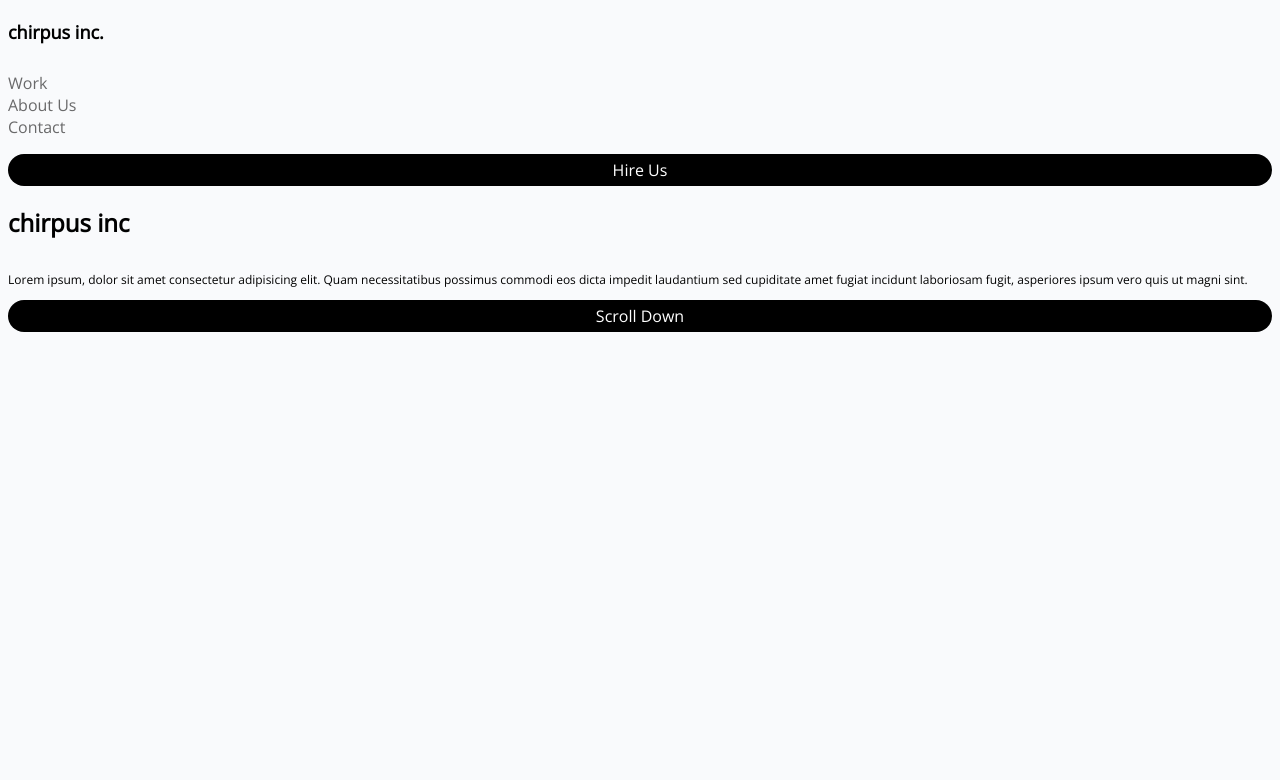
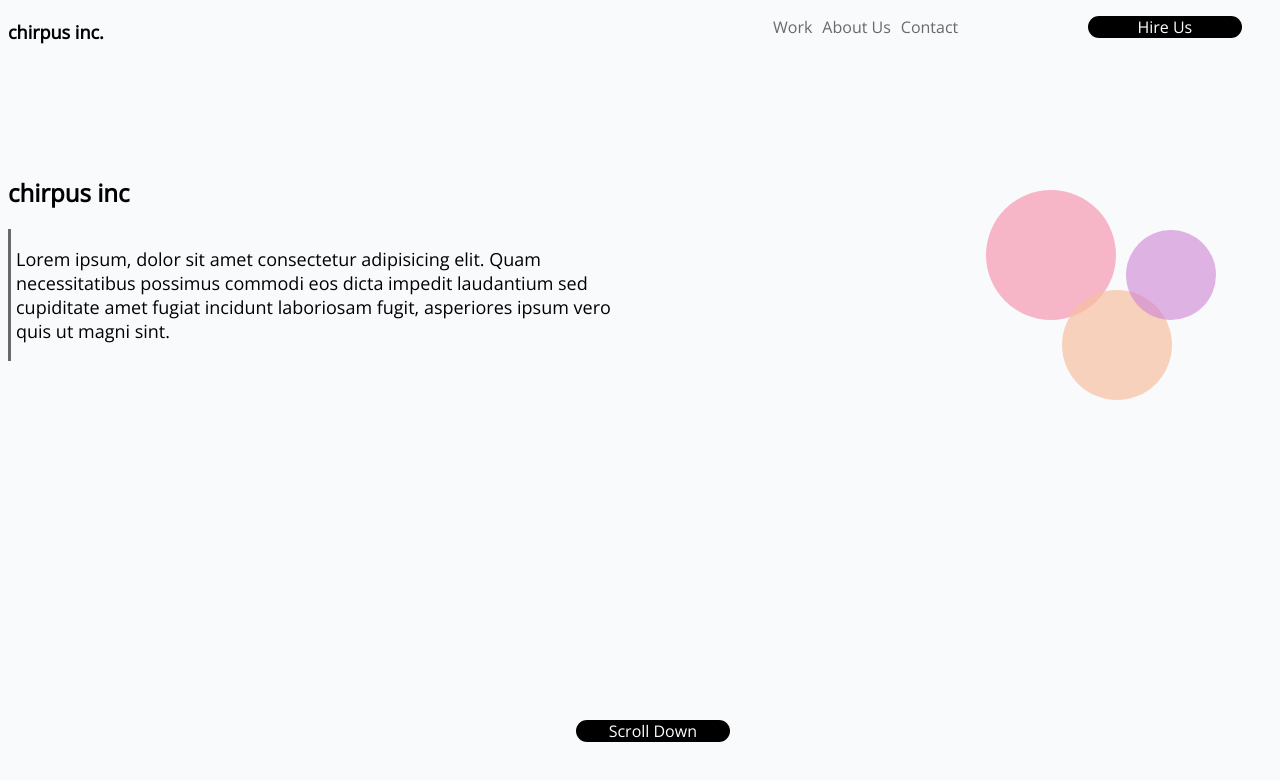
Before and after one commit to KenneyAisho/chirpusproject, a plain HTML site: page index.html in a window 1280 px wide. Drawn offline with nearby package versions, Linux system fonts and the light colour scheme.

Commit message:
made desktop friendly

```diff
--- a/index.html
+++ b/index.html
@@ -9,23 +9,38 @@
   </head>
   <body>
     <div class="container">
+      <div class="head">
+        <header>
           <h1>chirpus inc.</h1>
+        </header>
         <nav>
-        <ul>
-          <li><a href="#"> Work</a></li>
-          <li><a href="#"> About Us</a></li>
-          <li><a href="#"> Contact</a></li>
+          <ul class="link-container">
+            <div>
+              <li><a href="#" class="link"> Work</a></li>
+            </div>
+            <div>
+              <li><a href="#" class="link"> About Us</a></li>
+            </div>
+            <div>
+              <li><a href="#" class="link"> Contact</a></li>
+            </div>
           </ul>
         </nav>
-      <a href="#" class="longbutton"> Hire Us</a>
+      </div>
+      <a href="#" class="longbutton button1"> Hire Us</a>
       <h2>chirpus inc</h2>
+      <div class="paragraph">
         <p>
           Lorem ipsum, dolor sit amet consectetur adipisicing elit. Quam
           necessitatibus possimus commodi eos dicta impedit laudantium sed
-        cupiditate amet fugiat incidunt laboriosam fugit, asperiores ipsum vero
-        quis ut magni sint.
+          cupiditate amet fugiat incidunt laboriosam fugit, asperiores ipsum
+          vero quis ut magni sint.
         </p>
-      <a href="#" class="longbutton">Scroll Down</a>
       </div>
+      <a href="#" class="longbutton button2">Scroll Down</a>
+    </div>
+    <div class="circle1"></div>
+    <div class="circle2"></div>
+    <div class="circle3"></div>
   </body>
 </html>
--- a/style.css
+++ b/style.css
@@ -14,10 +14,16 @@ h1 {
   font-size: 18px;
 }
 
-ul {
+.link-container {
+  display: flex;
+  flex-direction: column;
   list-style-type: none;
   text-align: left;
-  padding: 0px;
+  padding-left: 0px;
+}
+
+ul.link {
+  border-bottom: 12px solid red;
 }
 
 a {
@@ -25,13 +31,13 @@ a {
   color: #69696a;
 }
 
-a.longbutton {
+.longbutton {
   text-decoration: none;
   color: #fff;
   background-color: black;
   text-align: center;
   border-radius: 25px;
-  padding: 5px;
+  width: 100%;
 }
 
 .longbutton:hover {
@@ -49,6 +55,82 @@ a:visited {
   color: #69696a;
 }
 
-p {
+.paragraph {
+  border-left: 3px solid #69696a;
+  margin: 0px;
+  padding-left: 5px;
   font-size: 12px;
 }
+
+@media screen and (min-width: 768px) {
+  .head {
+    display: flex;
+    flex-direction: row;
+    justify-content: stretch;
+    padding-bottom: 100px;
+  }
+
+  .link-container {
+    display: flex;
+    flex-direction: row;
+    position: fixed;
+    transition: 0.5s ease;
+    left: 60%;
+    top: 0%;
+  }
+
+  .link {
+    margin: 5px;
+  }
+
+  .paragraph {
+    font-size: 18px;
+    width: 50%;
+  }
+
+  .longbutton {
+    width: 12%;
+  }
+
+  .longbutton.button1 {
+    position: absolute;
+    left: 85%;
+    top: 2%;
+  }
+
+  .longbutton.button2 {
+    position: absolute;
+    top: 90%;
+    left: 45%;
+  }
+
+  .circle1 {
+    background-color: rgba(247, 136, 167, 0.6);
+    height: 130px;
+    width: 130px;
+    border-radius: 130px;
+    position: absolute;
+    bottom: 60%;
+    left: 77%;
+  }
+
+  .circle2 {
+    background-color: rgba(247, 193, 162, 0.7);
+    height: 110px;
+    width: 110px;
+    border-radius: 110px;
+    position: absolute;
+    bottom: 50%;
+    left: 83%;
+  }
+
+  .circle3 {
+    background-color: rgba(207, 130, 213, 0.6);
+    height: 90px;
+    width: 90px;
+    border-radius: 90px;
+    position: absolute;
+    bottom: 60%;
+    left: 88%;
+  }
+}
```
Lines whose indentation alone changed are shown as unchanged.
